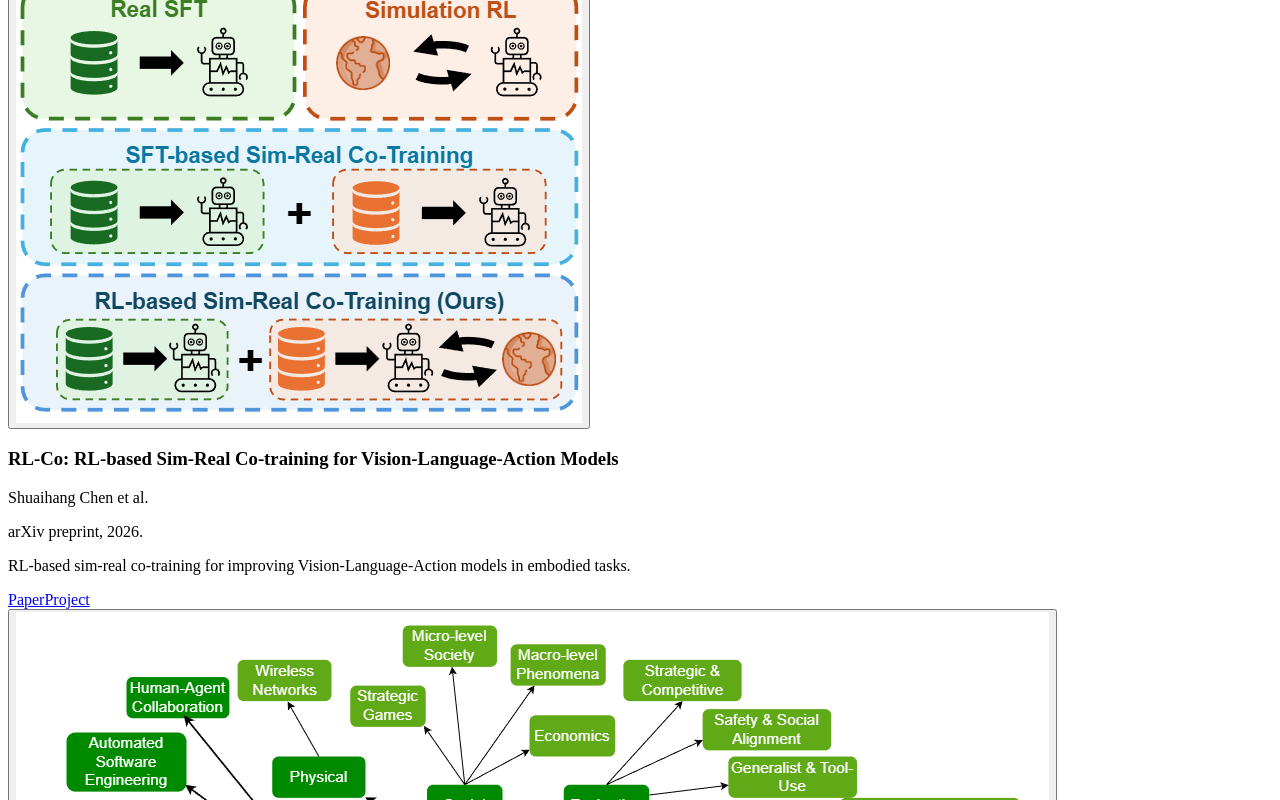
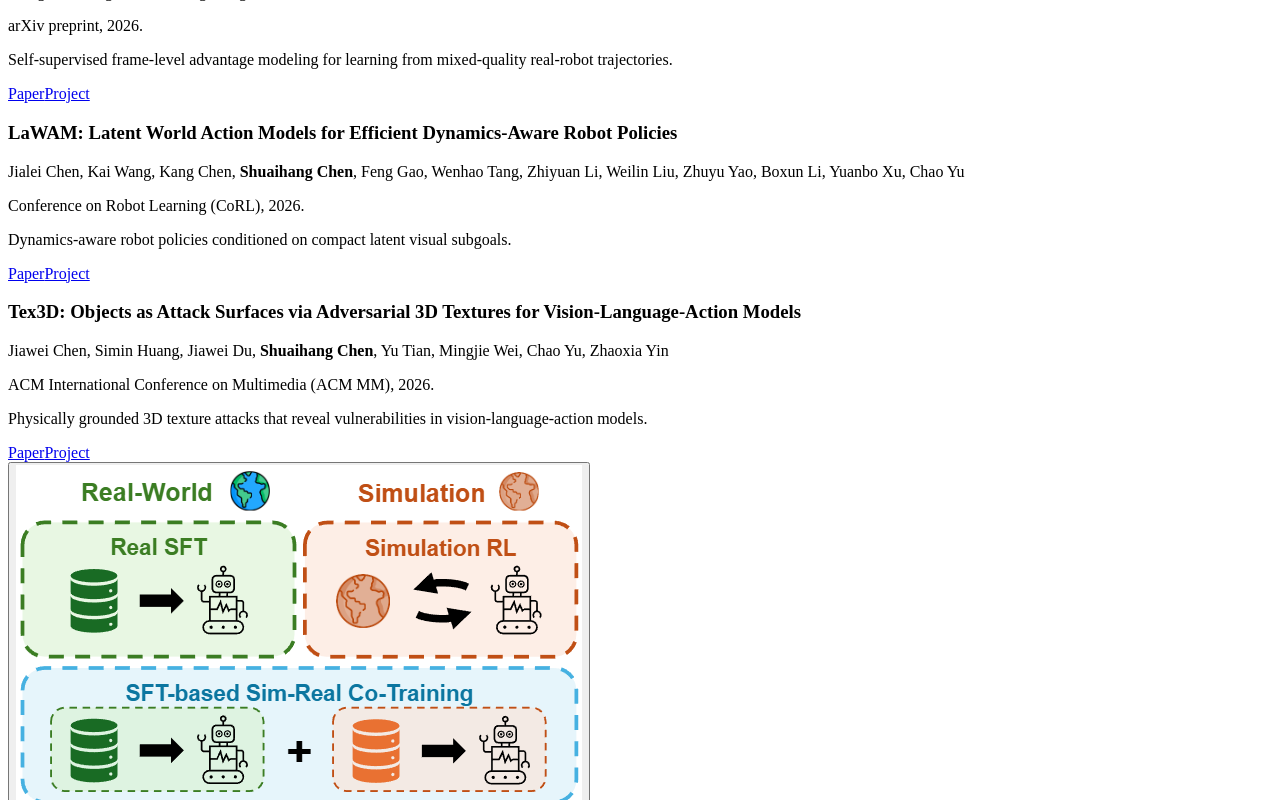
Before and after one commit to bianhua-12/bianhua-12.github.io, a React (Vite) app: page / in a window 1280 px wide. Shown: the part 2620-3420 px from the top of the page. Built offline with nearby package versions, Linux system fonts and the light colour scheme; the HTML template or start-up script is replaced by a standard one.

Commit message:
Complete publications from verified papers

```diff
--- a/src/App.tsx
+++ b/src/App.tsx
@@ -84,6 +84,13 @@ function ProfileSidebar() {
   );
 }
 
+function renderPublicationAuthors(authors: string) {
+  const name = site.title;
+  const index = authors.indexOf(name);
+  if (index === -1) return authors;
+  return <>{authors.slice(0, index)}<strong>{name}</strong>{authors.slice(index + name.length)}</>;
+}
+
 function PublicationItem({ publication }: { publication: Publication }) {
   const [zoomed, setZoomed] = useState(false);
 
@@ -98,9 +105,9 @@ function PublicationItem({ publication }: { publication: Publication }) {
 
   return (
     <>
-      <article className="publication">
-        <div className="publicationThumbWrap">
-          {publication.imageSrc ? (
+      <article className={publication.imageSrc ? "publication" : "publication publicationNoImage"}>
+        {publication.imageSrc ? (
+          <div className="publicationThumbWrap">
             <button
               className="publicationThumbButton"
               type="button"
@@ -109,11 +116,11 @@ function PublicationItem({ publication }: { publication: Publication }) {
             >
               <img className="publicationThumb" src={publication.imageSrc} alt={publication.imageAlt ?? ""} />
             </button>
-          ) : null}
-        </div>
+          </div>
+        ) : null}
         <div className="publicationText">
           <h3 className="itemTitle">{publication.title}</h3>
-          <p className="publicationAuthors">{publication.authors}</p>
+          <p className="publicationAuthors">{renderPublicationAuthors(publication.authors)}</p>
           <p className="publicationVenue">{publication.venue}</p>
           <p className="itemDescription">{publication.description}</p>
           <div className="itemLinks">
--- a/src/content.ts
+++ b/src/content.ts
@@ -15,6 +15,7 @@ export const site = {
     rlCo: "https://rl-co-training.github.io/",
     laWam: "https://rlinf.github.io/LaWAM/",
     tex3d: "https://vla-attack.github.io/tex3d/",
+    steam: "https://rlinf.github.io/steam/",
   },
   emailText: "s-chensh24 [at] bza [dot] edu [dot] cn",
   footer: "Shuaihang Chen, 2024-2026",
@@ -186,22 +187,44 @@ export const engineeringContributions: EngineeringContribution[] = [
 
 export const publications: Publication[] = [
   {
-    title: "RL-Co: RL-based Sim-Real Co-training for Vision-Language-Action Models",
-    authors: "Shuaihang Chen et al.",
+    title: "STEAM: Self-Supervised Temporal Ensemble Advantage Modeling for Real-World Robot Learning",
+    authors: "Zhihao Liu, Qiuyi Gu, Yitao Wang, Dongming Qiao, Yixian Zhang, Shuaihang Chen, Liangzhi Shi, Tianxing Zhou, Zefang Huang, Kang Chen, Zhen Guo, Quanlu Zhang, Jincheng Yu, Xiaodan Liang, Guoliang Fan, Yu Wang, Feng Gao, Xinlei Chen, Chao Yu",
     venue: "arXiv preprint, 2026.",
-    description:
-      "RL-based sim-real co-training for improving Vision-Language-Action models in embodied tasks.",
+    description: "Self-supervised frame-level advantage modeling for learning from mixed-quality real-robot trajectories.",
+    paperHref: "https://arxiv.org/abs/2606.29834",
+    projectHref: site.links.steam,
+  },
+  {
+    title: "LaWAM: Latent World Action Models for Efficient Dynamics-Aware Robot Policies",
+    authors: "Jialei Chen, Kai Wang, Kang Chen, Shuaihang Chen, Feng Gao, Wenhao Tang, Zhiyuan Li, Weilin Liu, Zhuyu Yao, Boxun Li, Yuanbo Xu, Chao Yu",
+    venue: "Conference on Robot Learning (CoRL), 2026.",
+    description: "Dynamics-aware robot policies conditioned on compact latent visual subgoals.",
+    paperHref: "https://arxiv.org/abs/2606.15768",
+    projectHref: site.links.laWam,
+  },
+  {
+    title: "Tex3D: Objects as Attack Surfaces via Adversarial 3D Textures for Vision-Language-Action Models",
+    authors: "Jiawei Chen, Simin Huang, Jiawei Du, Shuaihang Chen, Yu Tian, Mingjie Wei, Chao Yu, Zhaoxia Yin",
+    venue: "ACM International Conference on Multimedia (ACM MM), 2026.",
+    description: "Physically grounded 3D texture attacks that reveal vulnerabilities in vision-language-action models.",
+    paperHref: "https://arxiv.org/abs/2604.01618",
+    projectHref: site.links.tex3d,
+  },
+  {
+    title: "Beyond Imitation: Reinforcement Learning-Based Sim-Real Co-Training for VLA Models",
+    authors: "Liangzhi Shi, Shuaihang Chen, Feng Gao, Yinuo Chen, Kang Chen, Tonghe Zhang, Hongzhi Zang, Jiakai Zhou, Weinan Zhang, Chao Yu, Yu Wang",
+    venue: "Conference on Robot Learning (CoRL), 2026.",
+    description: "A two-stage RL-based sim-real co-training framework for real-world VLA policies.",
     paperHref: "https://arxiv.org/abs/2602.12628",
     projectHref: site.links.rlCo,
     imageSrc: "/img/projects/rl-co.png",
     imageAlt: "RL-Co overview diagram",
   },
   {
-    title: "A Survey on LLM-based Multi-Agent Systems",
-    authors: "Shuaihang Chen et al.",
+    title: "A Survey on LLM-based Multi-Agent System: Recent Advances and New Frontiers in Application",
+    authors: "Shuaihang Chen, Yuanxing Liu, Wei Han, Weinan Zhang, Ting Liu",
     venue: "arXiv preprint, 2024.",
-    description:
-      "A survey project organizing recent work on architectures, coordination mechanisms, applications, and evaluation of LLM-based multi-agent systems.",
+    description: "A survey of LLM-based multi-agent systems, their applications, challenges, and future directions.",
     paperHref: "https://arxiv.org/abs/2412.17481",
     codeHref: site.links.masSurvey,
     imageSrc: "/img/projects/survey.png",
--- a/src/styles.css
+++ b/src/styles.css
@@ -312,6 +312,10 @@ body {
   align-items: start;
 }
 
+.publicationNoImage {
+  grid-template-columns: minmax(0, 1fr);
+}
+
 .publication:last-child {
   padding-bottom: 0;
   border-bottom: 0;
```
